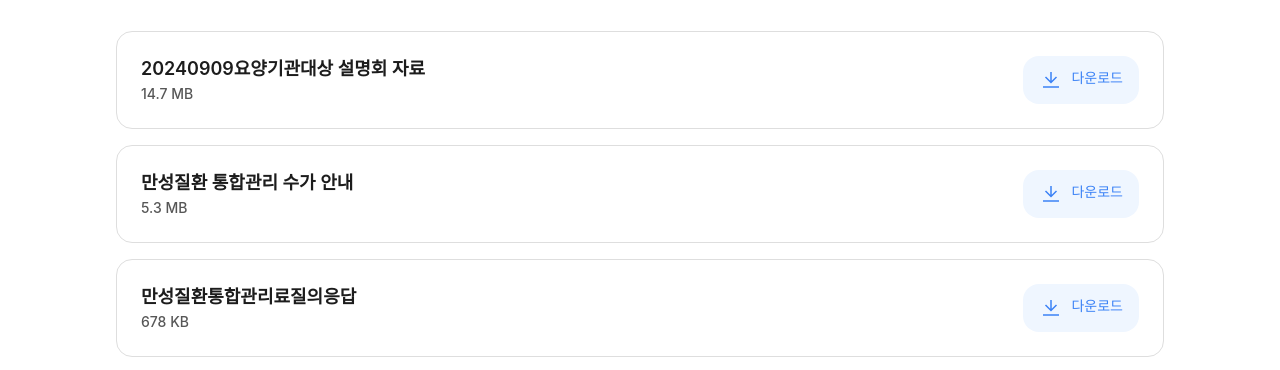
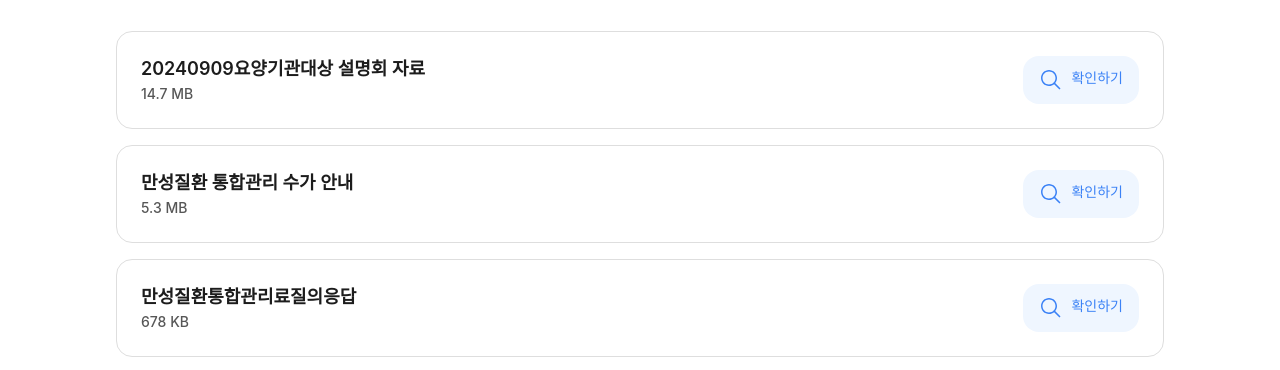
Before and after one commit to Leonamin/ilman-business, a Nuxt app: page /explanation in a window 1280 px wide. Shown: the part 1379-1749 px from the top of the page. Built offline with nearby package versions, Linux system fonts and the light colour scheme; a web font is replaced by a local one.

Commit message:
# EDIT - 확인하기

```diff
--- a/pages/explanation.vue
+++ b/pages/explanation.vue
@@ -142,9 +142,9 @@ const navigateToNews = (news: NewsModel) => {
               </div>
               <div class="download-button" @click="downloadResource(resource)">
                 <div class="center-row">
-                  <img class="icon-download" src="/svgs/icons/icon-download-blue.svg" alt="다운로드 아이콘"/>
+                  <img class="icon-download" src="/svgs/icons/icon-view-blue.svg" alt="다운로드 아이콘"/>
                   <div class="mr-8"/>
-                  <span class="text-caption2 text-medium text-blue">다운로드</span>
+                  <span class="text-caption2 text-medium text-blue">확인하기</span>
                 </div>
               </div>
             </div>
```
Also changed, not shown: public/svgs/icons/icon-view-blue.svg (added).
